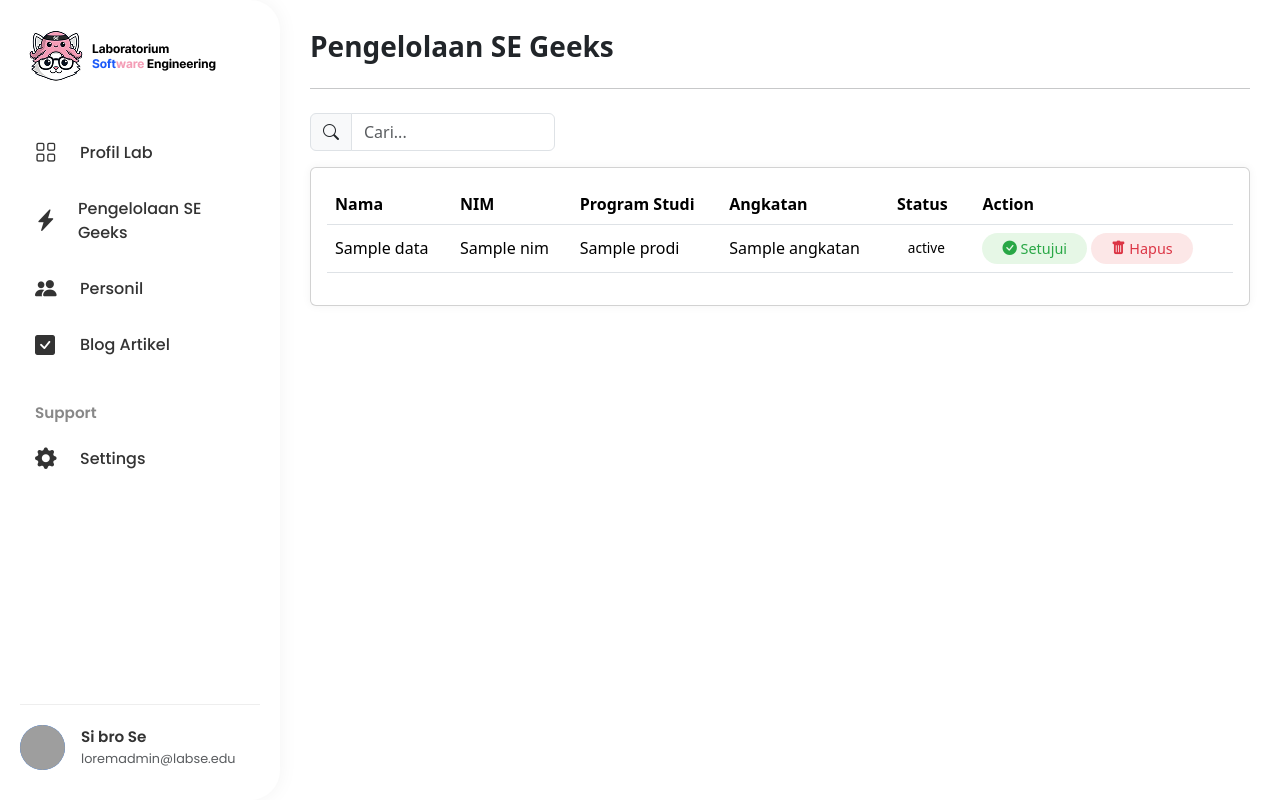
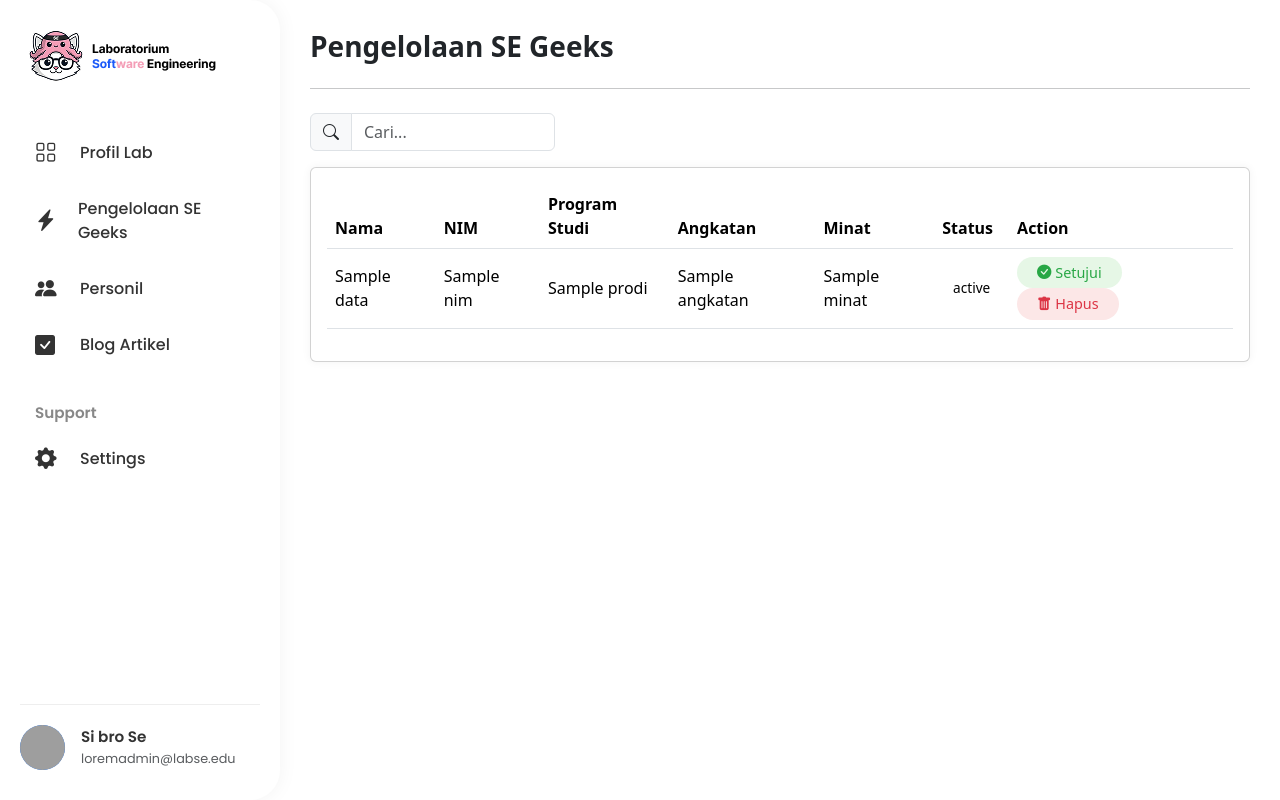
Before and after one commit to Adhityayusuf/PBL_SE, a PHP site: template Views/admin/seGeeks.php in a window 1280 px wide. Run offline with PHP 8.4, Linux system fonts and the light colour scheme; the template is opened without the code that fills it: most values are stand-ins (such as "Sample title", 1, 10 or a date in 2020); grey boxes are pictures that could not be loaded.

Commit message:
Fix: Kolom minat admin

```diff
--- a/Models/GeeksModel.php
+++ b/Models/GeeksModel.php
@@ -17,6 +17,7 @@ class GeekModel extends Database
         m.nama,
         m.nim,
         m.angkatan,
+        m.minat,
         m.status,
         p.nama as prodi
     FROM mahasiswa m
@@ -45,7 +46,7 @@ class GeekModel extends Database
     public function getPaged($start, $limit)
     {
         $stmt = $this->conn->prepare("
-        SELECT m.id_mahasiswa, m.nama, m.nim, m.angkatan, m.status, p.nama AS prodi
+        SELECT m.id_mahasiswa, m.nama, m.nim, m.angkatan, m.minat, m.status, p.nama AS prodi
         FROM mahasiswa m
         LEFT JOIN prodi p ON m.prodi_id = p.id_prodi
         ORDER BY
--- a/Views/admin/seGeeks.php
+++ b/Views/admin/seGeeks.php
@@ -87,6 +87,7 @@
                                 <th>NIM</th>
                                 <th>Program Studi</th>
                                 <th>Angkatan</th>
+                                <th>Minat</th>
                                 <th>Status</th>
                                 <th>Action</th>
                             </tr>
@@ -107,6 +108,7 @@
                                     <td><?= $geek['nim'] ?></td>
                                     <td><?= $geek['prodi'] ?></td>
                                     <td><?= $geek['angkatan'] ?></td>
+                                    <td><?= $geek['minat'] ?></td>
 
                                     <td>
                                         <span class="status-badge <?= $status_class ?>">
```
